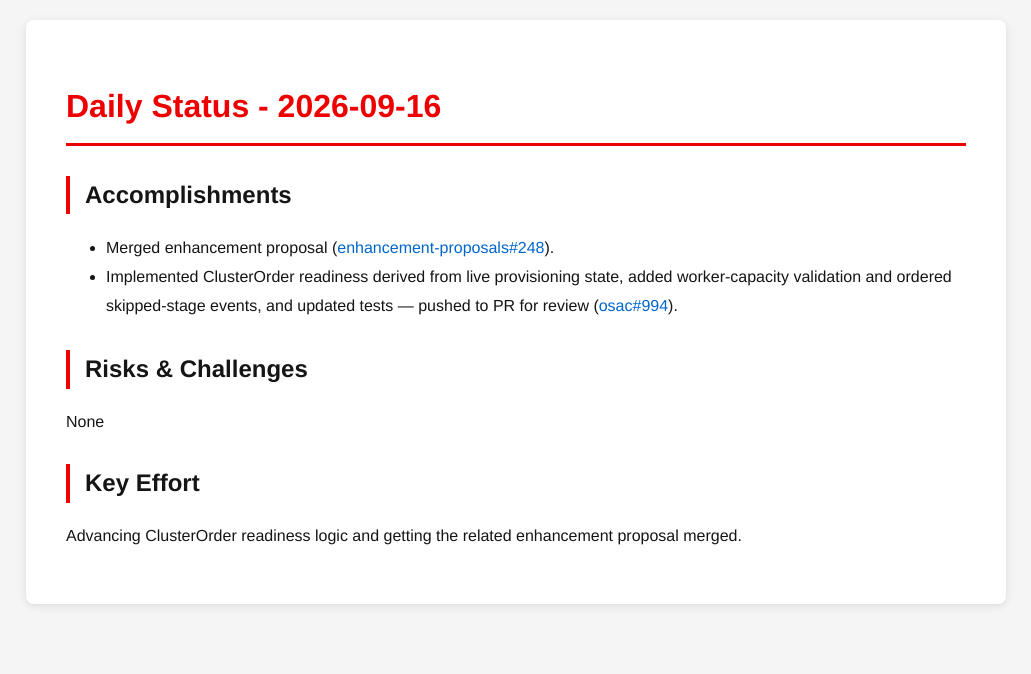
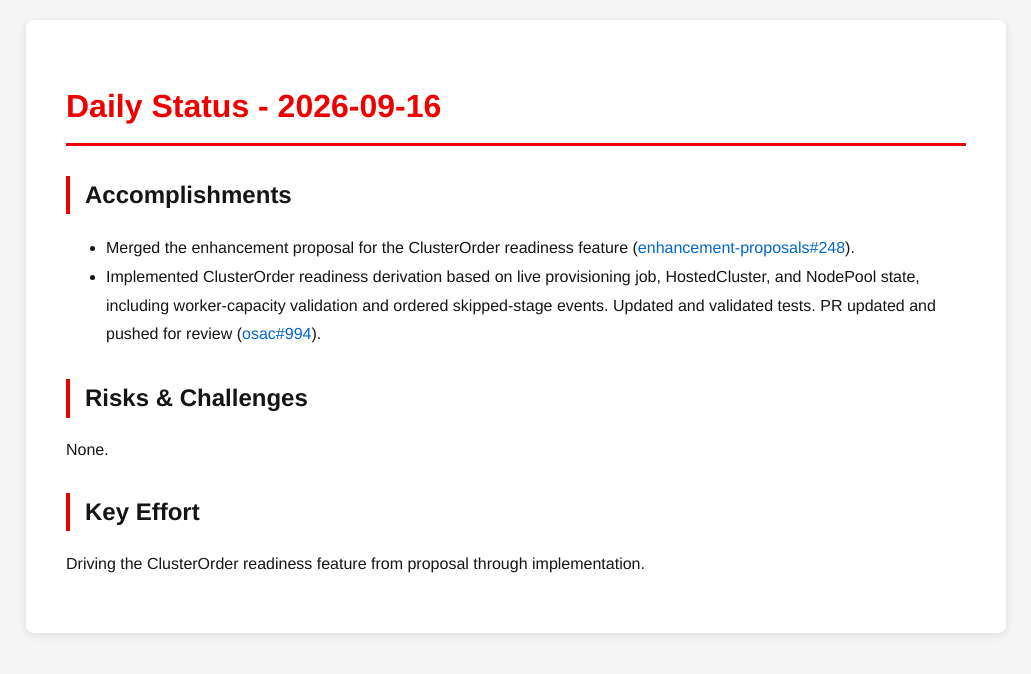
Before and after one commit to tzvatot/daily-status, a Jekyll site: the page built from 2026-09-16.md, in a window 1280 px wide. Shown: the top 674 px of the page, without its empty margins (124-1155 px from the left). Built offline with Jekyll 4.4.1, drawn with Linux system fonts in a browser that asks for light colours.

Commit message:
Daily status update - 2026-09-16

```diff
--- a/2026-09-16.md
+++ b/2026-09-16.md
@@ -7,11 +7,11 @@ date: 2026-09-16
 # Daily Status - 2026-09-16
 
 ## Accomplishments
-- Merged enhancement proposal ([enhancement-proposals#248](https://github.com/osac-project/enhancement-proposals/pull/248)).
-- Implemented ClusterOrder readiness derived from live provisioning state, added worker-capacity validation and ordered skipped-stage events, and updated tests — pushed to PR for review ([osac#994](https://github.com/osac-project/osac/pull/994)).
+- Merged the enhancement proposal for the ClusterOrder readiness feature ([enhancement-proposals#248](https://github.com/osac-project/enhancement-proposals/pull/248)).
+- Implemented ClusterOrder readiness derivation based on live provisioning job, HostedCluster, and NodePool state, including worker-capacity validation and ordered skipped-stage events. Updated and validated tests. PR updated and pushed for review ([osac#994](https://github.com/osac-project/osac/pull/994)).
 
 ## Risks & Challenges
-None
+None.
 
 ## Key Effort
-Advancing ClusterOrder readiness logic and getting the related enhancement proposal merged.
+Driving the ClusterOrder readiness feature from proposal through implementation.
```
